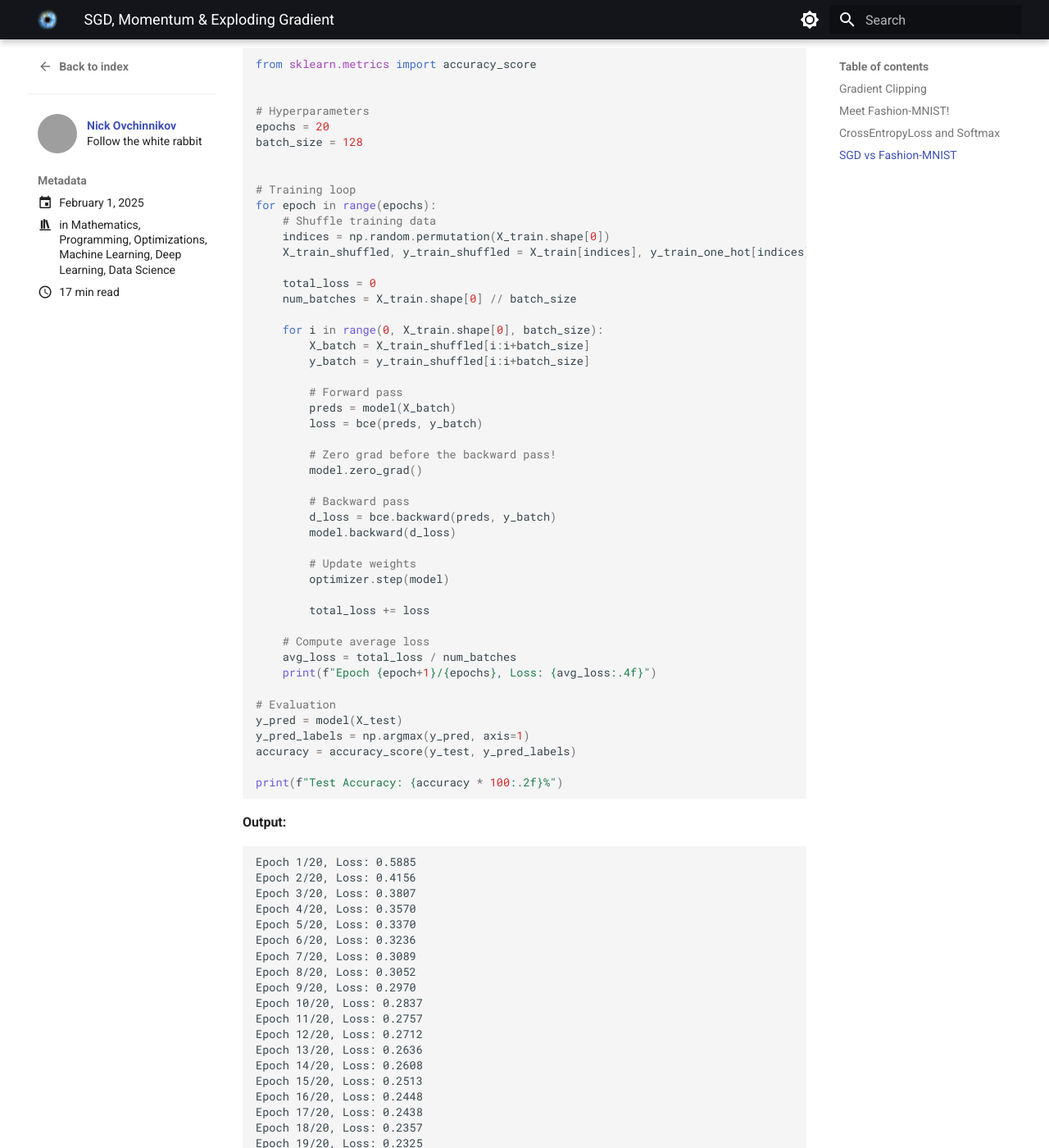
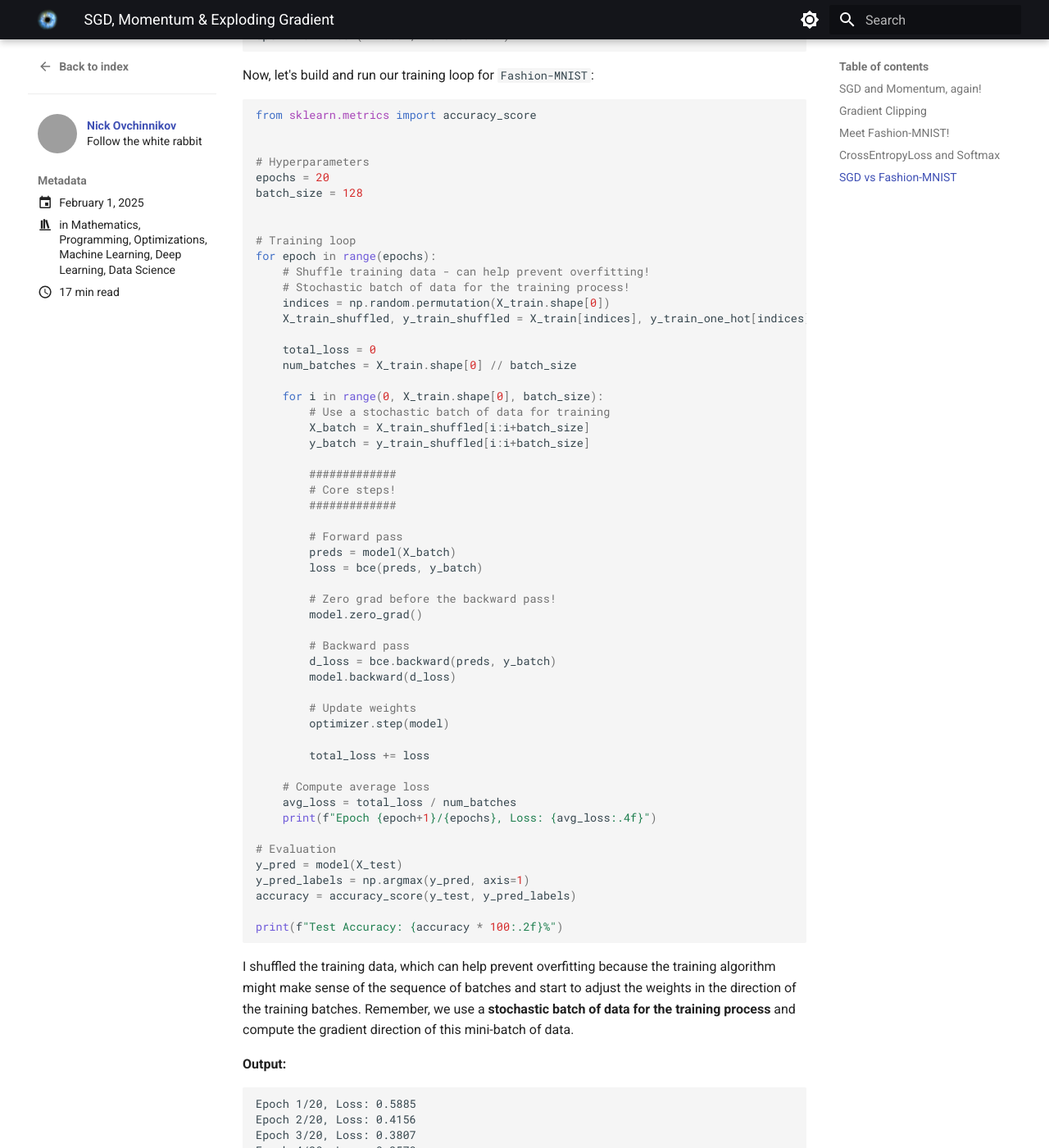
Before and after one commit to nickovchinnikov/datasatanism, an MkDocs documentation site: the page built from docs/posts/gradient_cliping_fashion_mnist.md, in a window 1280 px wide and 1400 px high, scrolled down 16047 px. Shown: the whole window at 82% size. Built offline with MkDocs 1.6.1 and Material for MkDocs 9.7.7, drawn with Linux system fonts in a browser that asks for light colours; comment, search, counter and statistics services are not loaded; some of the changed text lies outside the part shown; grey boxes are pictures that could not be loaded.

Commit message:
Fix post: SGD, Momentum & Exploding Gradient

````diff
--- a/docs/posts/gradient_cliping_fashion_mnist.md
+++ b/docs/posts/gradient_cliping_fashion_mnist.md
@@ -117,6 +117,9 @@
 Epoch 498, Loss: 8.0590
 Epoch 499, Loss: 8.0590
 ```
+
+
+### SGD and Momentum, again!
 
 [In my previous post](./linear_layer_and_sgd.md#stochastic-gradient-descent-sgd), I used separate terms for the momentum and gradient directions inside `SGD` for demonstration purposes. This is not the standard way of applying momentum, and it doesn't seem quite right. I used this for experimentation — you can amplify the direction for the velocity and the current gradient step separately.
 
@@ -679,7 +682,6 @@
 
 ```
 
-
 Now, let's see how this is efficiently handled in the **backward pass of Softmax**. The naive approach would be to compute the full **Softmax Jacobian matrix**, which has $N \times N$ elements (where $N$ is the number of classes). However, explicitly storing and multiplying by this matrix is computationally expensive. Instead, we take a **more efficient approach using vectorized computation**.
 
 In the backward pass, we receive $d_{\text{out}} = S - y$, which is the **gradient of Cross-Entropy Loss with respect to Softmax outputs**. The goal is to compute $\frac{\partial L}{\partial z}$, the gradient of the loss with respect to logits.
@@ -765,7 +767,7 @@
 
 ```
 
-Now, let's build and run our training loop:
+Now, let's build and run our training loop for `Fashion-MNIST`:
 
 ```python
 from sklearn.metrics import accuracy_score
@@ -778,7 +780,8 @@
 
 # Training loop
 for epoch in range(epochs):
-    # Shuffle training data
+    # Shuffle training data - can help prevent overfitting!
+    # Stochastic batch of data for the training process!
     indices = np.random.permutation(X_train.shape[0])
     X_train_shuffled, y_train_shuffled = X_train[indices], y_train_one_hot[indices]
 
@@ -786,8 +789,13 @@
     num_batches = X_train.shape[0] // batch_size
 
     for i in range(0, X_train.shape[0], batch_size):
+        # Use a stochastic batch of data for training
         X_batch = X_train_shuffled[i:i+batch_size]
         y_batch = y_train_shuffled[i:i+batch_size]
+
+        #############
+        # Core steps!
+        #############
 
         # Forward pass
         preds = model(X_batch)
@@ -817,6 +825,10 @@
 print(f"Test Accuracy: {accuracy * 100:.2f}%")
 
 ```
+
+
+I shuffled the training data, which can help prevent overfitting because the training algorithm might make sense of the sequence of batches and start to adjust the weights in the direction of the training batches. Remember, we use a **stochastic batch of data for the training process** and compute the gradient direction of this mini-batch of data.
+
 
 **Output:**
 
````
Also changed, not shown: other parts of docs/posts/gradient_cliping_fashion_mnist.md (+1 -1 lines).
